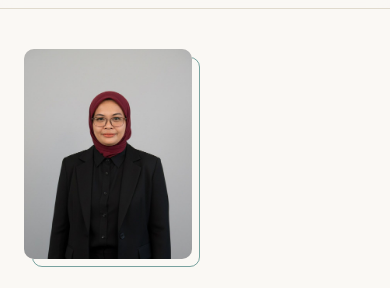
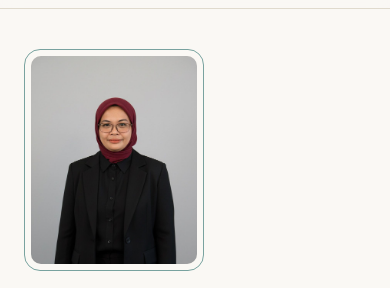
Before and after one commit to afaziehan/afaziehan.github.io, a plain HTML site: page index.html in a window 390 px wide. Shown: the part 52-340 px from the top of the page. Drawn offline with Linux system fonts and the light colour scheme.

Commit message:
css file updated

```diff
--- a/assets/style.css
+++ b/assets/style.css
@@ -152,21 +152,20 @@ h1 {
 .btn:hover { border-color: var(--accent); transform: translateY(-1px); }
 .btn-primary { background: var(--accent); border-color: var(--accent); color: var(--accent-ink); }
 
-.portrait { position: relative; justify-self: end; width: 100%; max-width: 300px; }
-.portrait::before {
-  content: ""; position: absolute; inset: 14px -14px -14px 14px;
-  border: 1px solid var(--accent); border-radius: var(--radius); opacity: 0.55;
+.portrait {
+  justify-self: end; width: 100%; max-width: 300px;
+  padding: 10px; border: 1px solid color-mix(in srgb, var(--accent) 55%, transparent);
+  border-radius: calc(var(--radius) + 6px);
 }
 .portrait img {
-  position: relative; width: 100%; aspect-ratio: 4 / 5; object-fit: cover; object-position: center 22%;
+  width: 100%; aspect-ratio: 4 / 5; object-fit: cover; object-position: center 22%;
   border-radius: var(--radius); background: var(--bg-alt);
 }
 
 @media (max-width: 860px) {
   .hero { padding: 40px 0 40px; }
   .hero-grid { grid-template-columns: 1fr; gap: 32px; }
-  .portrait { order: -1; justify-self: start; max-width: 168px; }
-  .portrait::before { inset: 8px -8px -8px 8px; }
+  .portrait { order: -1; justify-self: start; max-width: 180px; padding: 6px; }
 }
 
 /* ---------- Metrics ---------- */
```
